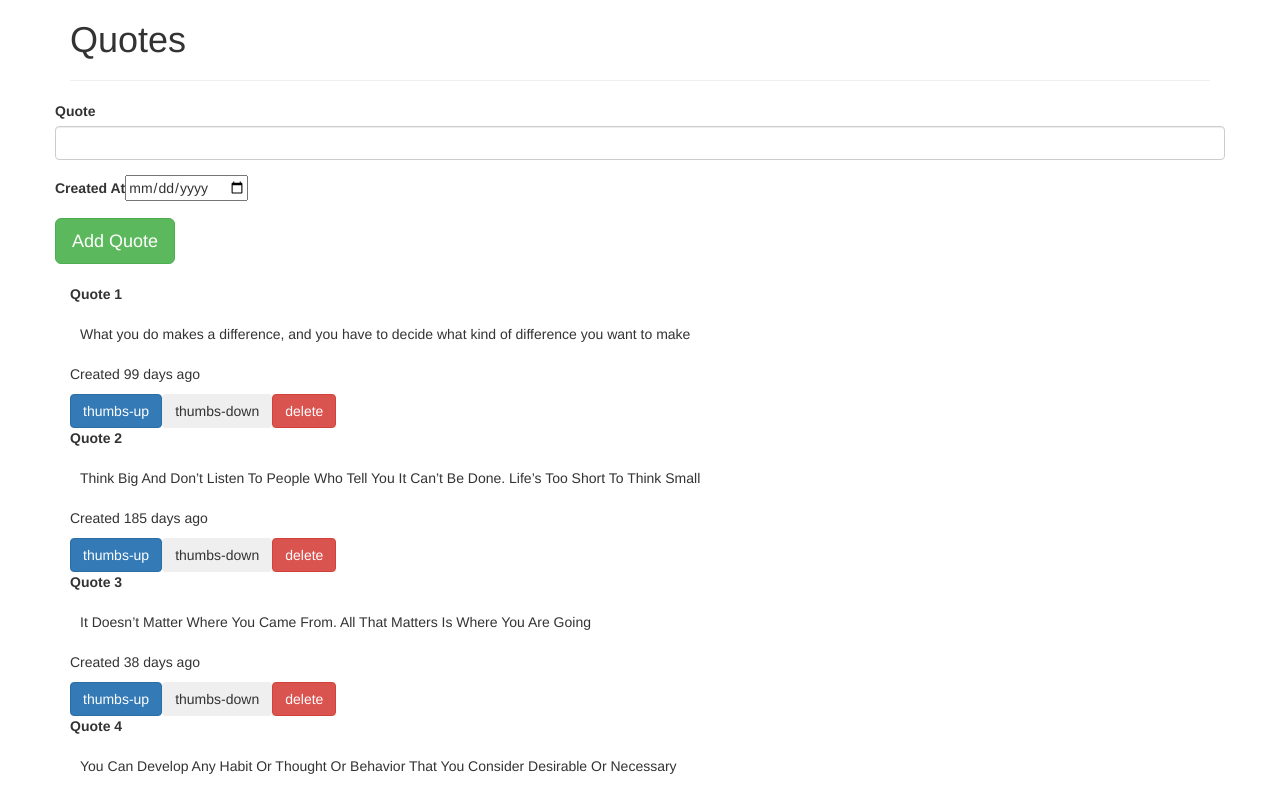
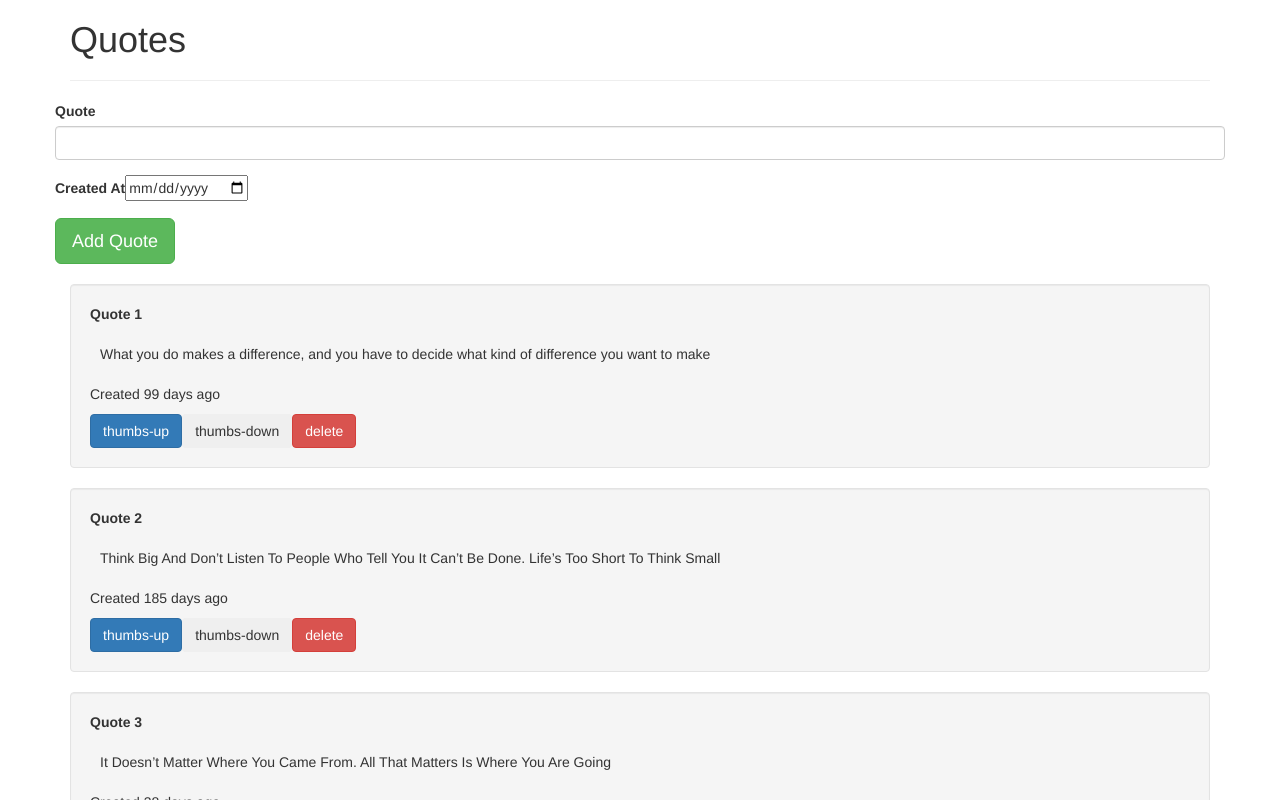
Before and after one commit to pascaloseko/quotes, an Angular app: page / in a window 1280 px wide. Shown: the top 800 px of the page. Built offline with nearby package versions, Linux system fonts and the light colour scheme.

Commit message:
Added well bootstrap class to quote component

```diff
--- a/src/app/quotes/quotes.component.html
+++ b/src/app/quotes/quotes.component.html
@@ -6,6 +6,7 @@
 </div><br>
 <div class="row" *ngFor="let quote of quotes;let i = 'index'">
   <div class="container-fluid">
+  <div class="well">
     <strong><p>Quote {{quote.id}}</p></strong>
     <p style="padding:10px">{{quote.name}}</p>
     <p>Created {{quote.completeDate|dateCount}} days ago</p>
@@ -16,3 +17,4 @@
   </div>
 </div>
 </div>
+</div>
```
Also changed, not shown: 5 other files (tests, documents, lock files or other folders). Lines whose indentation alone changed are shown as unchanged.
